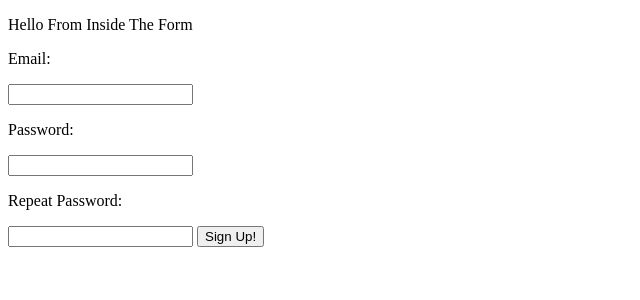
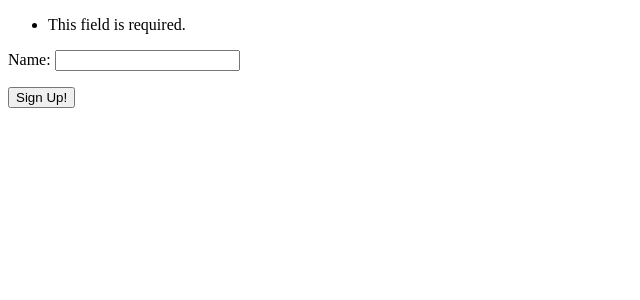
Before and after one commit to aescudero24/m4-forms, a Django app: page /hey/ in a window 1280 px wide. Shown: the top 300 px of the page, without its empty margins (0-640 px from the left). Run offline with Django 4.2, Linux system fonts and the light colour scheme.

Commit message:
changed path name

```diff
--- a/app/templates/root.html
+++ b/app/templates/root.html
@@ -7,29 +7,14 @@
     <title>Module 4 Forms</title>
   </head>
   <body>
-    <form action="">
-      <p>Hello From Inside The Form</p>
-
-      <label>
-        <p>Email:</p>
-        <input type="email" name="email" />
-      </label>
-
-      <label>
-        <p>Password:</p>
-        <input type="password" name="password" />
-      </label>
-
-      <label>
-        <p>Repeat Password:</p>
-        <input
-          type="password"
-          name="repeated
-        -password"
-        />
-      </label>
+    <form action="" method="POST">
+      {% csrf_token %} {{ form.as_p }}
 
       <button>Sign Up!</button>
     </form>
+
+    {% if signup_success %}
+    <p>Sign Up Success!</p>
+    {% endif %}
   </body>
 </html>
--- a/exercises/exercise1/config/urls.py
+++ b/exercises/exercise1/config/urls.py
@@ -20,7 +20,7 @@ from app.views import hey_view, age_view, order_view
 
 urlpatterns = [
     path("hey/", hey_view, name="hey"),
-    path("age_in/", age_view, name="age"),
+    path("age-in/", age_view, name="age"),
     path("order-total/", order_view, name="order"),
     path("admin/", admin.site.urls),
 ]
```
Also changed, not shown: app/forms.py (+15 -0 lines), app/views.py (+10 -3 lines).
